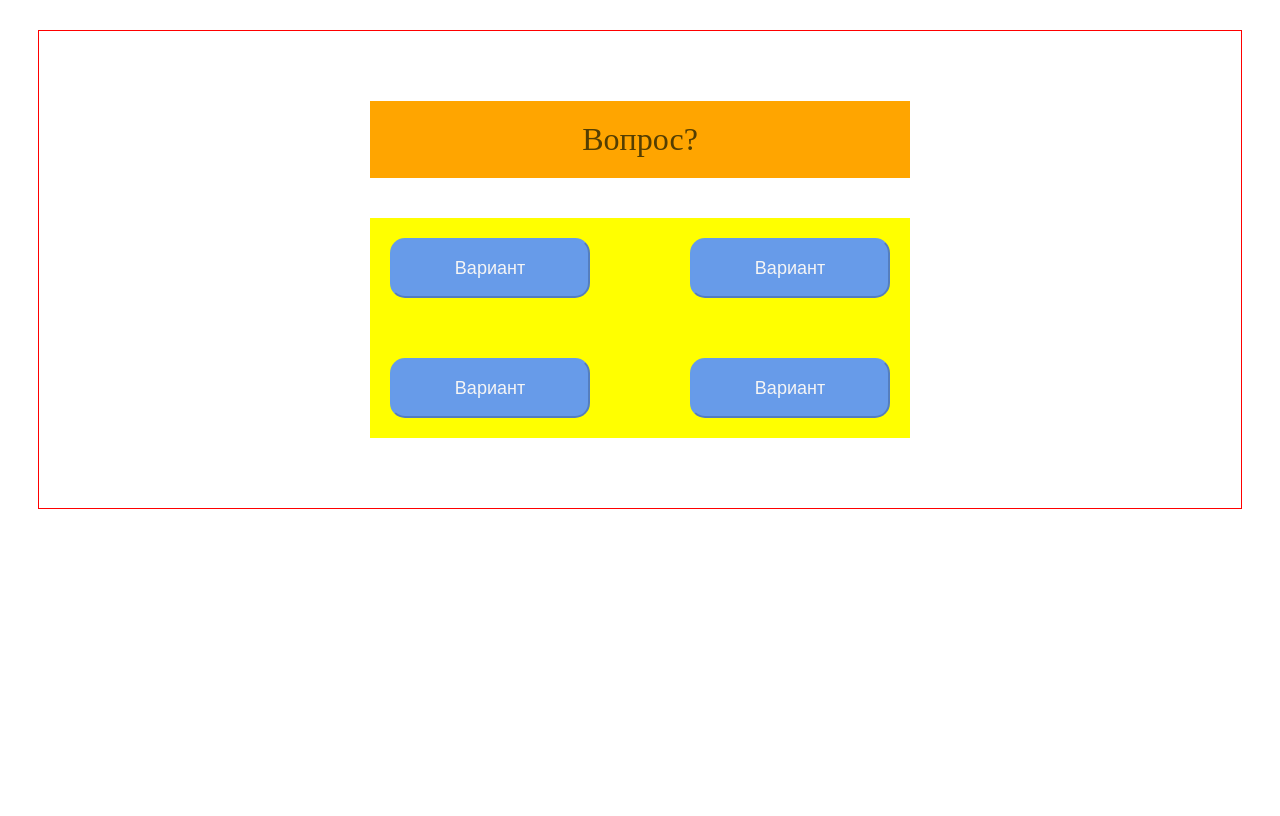
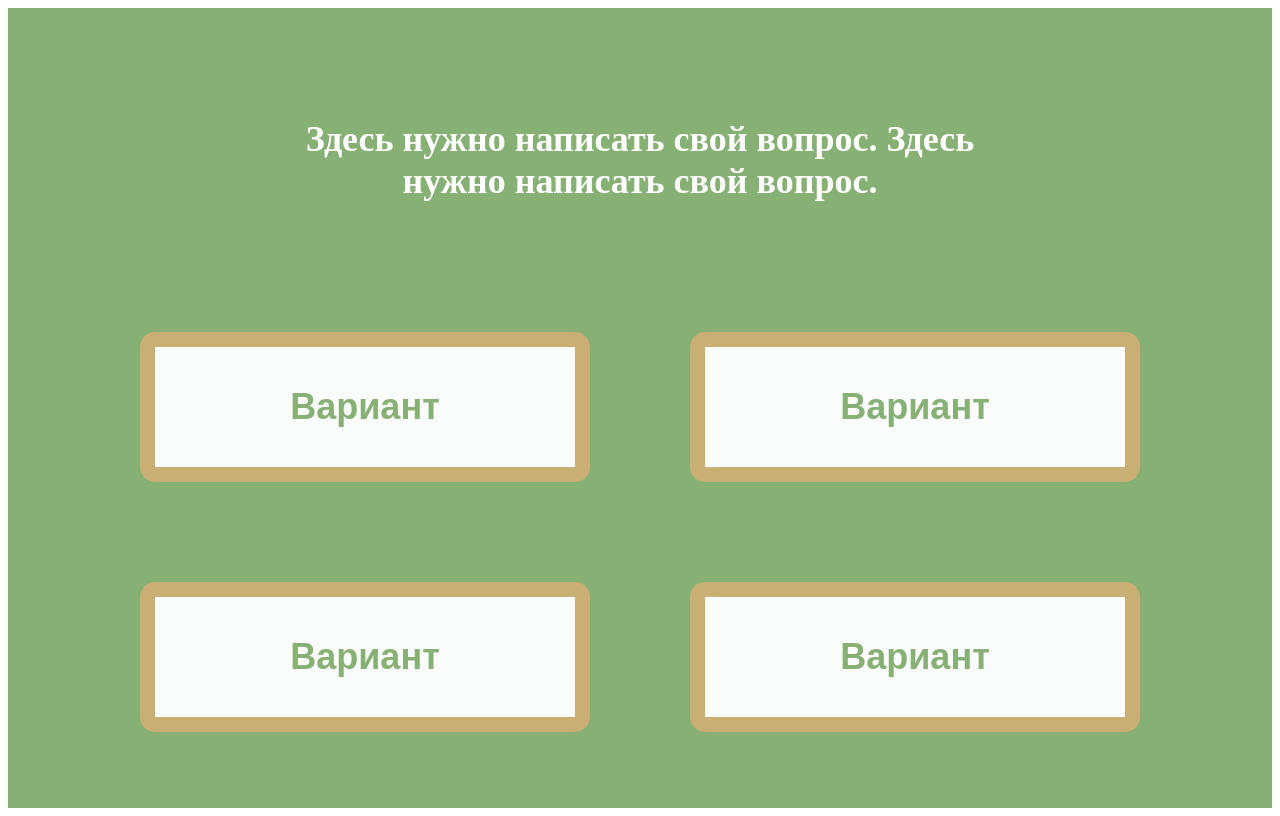
Before and after one commit to YuliaListratova/knowledge_is_power, a React (Create React App) app: page / in a window 1280 px wide. Both pictures are taken after a click on the button "НАЧАТЬ". Built offline with nearby package versions, Linux system fonts and the light colour scheme.

Commit message:
Верстка страницы вопроса

```diff
--- a/src/Game/Game.module.scss
+++ b/src/Game/Game.module.scss
@@ -1,41 +1,48 @@
 .content {
+  background-color: #87b074;
   display: flex;
-  justify-content: center;
   align-items: center;
   flex-direction: column;
-  border: 1px solid red;
-  margin: 30px;
-  padding: 50px;
+  height: 100vh;
 }
 .question {
   display: flex;
   justify-content: center;
   align-items: center;
-  color: rgb(83, 62, 2);
-  padding: 20px;
-  margin: 20px;
-  font-size: 32px;
-  background-color: orange;
-  width: 500px;
+  color: #fff;
+  margin: 110px 0;
+  font-size: 36px;
+  font-weight: 700;
+
+  max-width: 700px;
+  text-align: center;
 }
 .all_answer {
   display: flex;
   flex-wrap: wrap;
   justify-content: space-between;
   align-content: space-between;
-  width: 500px;
-  height: 180px;
+  max-width: 1000px;
+  height: 400px;
   margin: 20px;
-  padding: 20px;
-  background-color: yellow;
 }
 .button_answer {
-  width: 200px;
-  height: 60px;
-  background-color: rgb(103, 155, 233);
+  width: 450px;
+  height: 150px;
+  background-color: #fafcfb;
   border-radius: 15px;
-  color: rgb(245, 245, 245);
-  font-size: large;
+  color: #87b074;
+  font-size: 36px;
+  font-weight: 700;
   cursor: pointer;
-  border-color: rgba(103, 155, 233, 0.5);
+  border: 15px solid #c9af73;
+
+  &:hover {
+    color: rgb(171, 210, 235);
+    background-color: #cef0be;
+  }
+  &:active {
+    color: rgb(50, 154, 219);
+    background-color: #87e9e1;
+  }
 }
--- a/src/Game/index.tsx
+++ b/src/Game/index.tsx
@@ -3,7 +3,8 @@ import Question from './component/Question';
 import style from './Game.module.scss';
 
 const Game = () => {
-  const randomQuestion = 'Вопрос?'; /* () => {} */
+  const randomQuestion =
+    'Здесь нужно написать свой вопрос. Здесь нужно написать свой вопрос.'; /* () => {} */
 
   return (
     <div className={style.content}>
--- a/src/Start/Start.module.scss
+++ b/src/Start/Start.module.scss
@@ -18,6 +18,7 @@
   border-left: 150px solid transparent;
   border-right: 150px solid transparent;
   border-bottom: 250px solid #c9af73;
+  margin: 100px;
 }
 
 .title1 {
@@ -42,13 +43,13 @@
   color: #ea005c;
   text-shadow: 4px 3px 2px #5e1160;
 }
-.specification {
-  margin: 50px 0px;
-  font-family: Georgia, Times, 'Times New Roman', serif;
-  color: #021339;
-  max-width: 500px;
-  text-align: justify;
-}
+// .specification {
+//   margin: 50px 0px;
+//   font-family: Georgia, Times, 'Times New Roman', serif;
+//   color: #021339;
+//   max-width: 500px;
+//   text-align: justify;
+// }
 .button_start {
   width: 200px;
   height: 60px;
--- a/src/Start/index.tsx
+++ b/src/Start/index.tsx
@@ -18,11 +18,11 @@ const Start = () => {
           <h1 className={style.title1}>ЗНАНИЕ</h1>
           <h1 className={style.title2}>СИЛА</h1>
         </div>
-        <div className={style.specification}>
+        {/* <div className={style.specification}>
           Преодолейте путь до самой вершины и одержите победу в невероятно увлекательной викторине.
           Отвечайте на многообразные вопросы по разным темам, в то время как испытания на реакцию
           будут постоянно держать в напряжении. От игрока потребуется скорость и точность.
-        </div>
+        </div> */}
         <ButtonStart btnText="НАЧАТЬ" handleClick={handleGameStart} />
       </div>
     </div>
```
